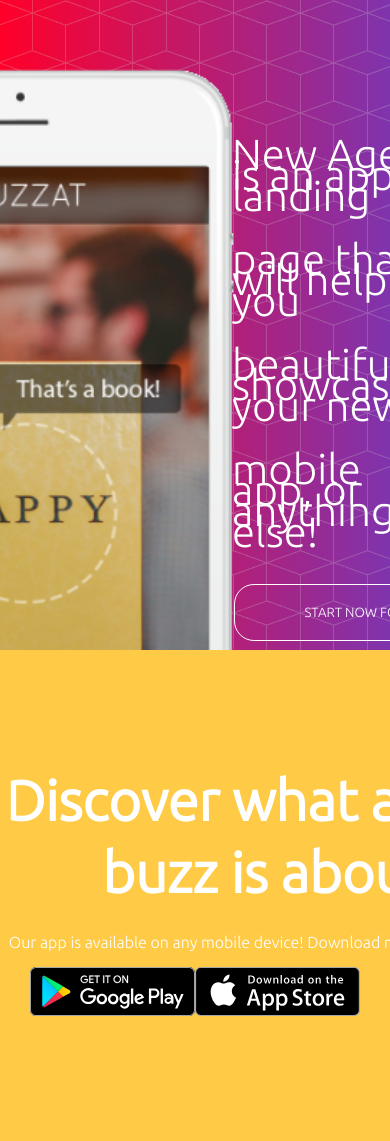
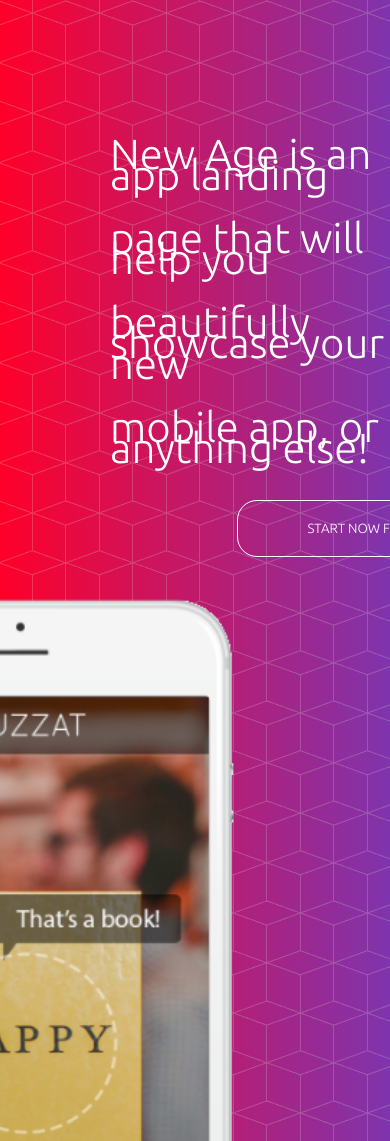
Before and after one commit to mateomatu/wuzzat, a plain HTML site: page index.html in a window 390 px wide. Shown: the top 1141 px of the page. Drawn offline with nearby package versions, Linux system fonts and the light colour scheme.

Commit message:
al parecer hice algunos cambios

```diff
--- /dev/null
+++ b/css/WuzzatResponsive.css
@@ -0,0 +1,3 @@
+/*.icontainer {
+  height: 800px;
+}*/
--- a/css/wuzzat.css
+++ b/css/wuzzat.css
@@ -1,6 +1,7 @@
 
 * {
   font-family: Ubuntu;
+  max-width: 1200px, 0;
 }
 
 body {
@@ -34,7 +35,6 @@ body {
   height: 650px;
 }
 
-
 .icontainer img {
   position: absolute;
   display: inline-block;
@@ -43,8 +43,32 @@ body {
   width: 440px;
 }
 
+
 .textbutton {
   margin-left: 122px;
+}
+
+@media screen and (max-width: 768px) {
+  .icontainer {
+    height: 1510px;
+  }
+
+  .icontainer img {
+    top: 595px;
+    position: absolute;
+  }
+
+  .textbutton {
+    margin-left: 0;
+
+
+
+  }
+
+  .icontainer button {
+  margin-left: 237px;
+;
+  }
 }
                                   /* PRIMER DIV END*/
 
@@ -67,9 +91,6 @@ body {
 }
 
 .textosandroidios {
-  /* position: absolute;
-  left: 20px; */
-
   text-align: center;
   margin: auto;
   width: 530px;
@@ -185,8 +206,6 @@ body {
 }
 
 .social-text {
-/* margin: auto;
-width: 133px; */
   margin: auto;
 }
 
@@ -236,3 +255,4 @@ footer {
 #privacy {
   text-align: center;
 }
+                                  /*FOOTER DIV END*/
--- a/wuzzat.html
+++ b/index.html
@@ -6,6 +6,7 @@
     <link rel="stylesheet" href="http://code.ionicframework.com/ionicons/2.0.1/css/ionicons.min.css">
     <link href="https://fonts.googleapis.com/css?family=Lato|Roboto" rel="stylesheet">
     <link href="https://fonts.googleapis.com/css?family=Gudea|Ubuntu:300" rel="stylesheet">
+    <link rel="stylesheet"  media="screen and (max-width: 767px)"href="css/WuzzatResponsive.css">
     <link rel="stylesheet" href="css/wuzzat.css">
   </head>
   <body>
```
